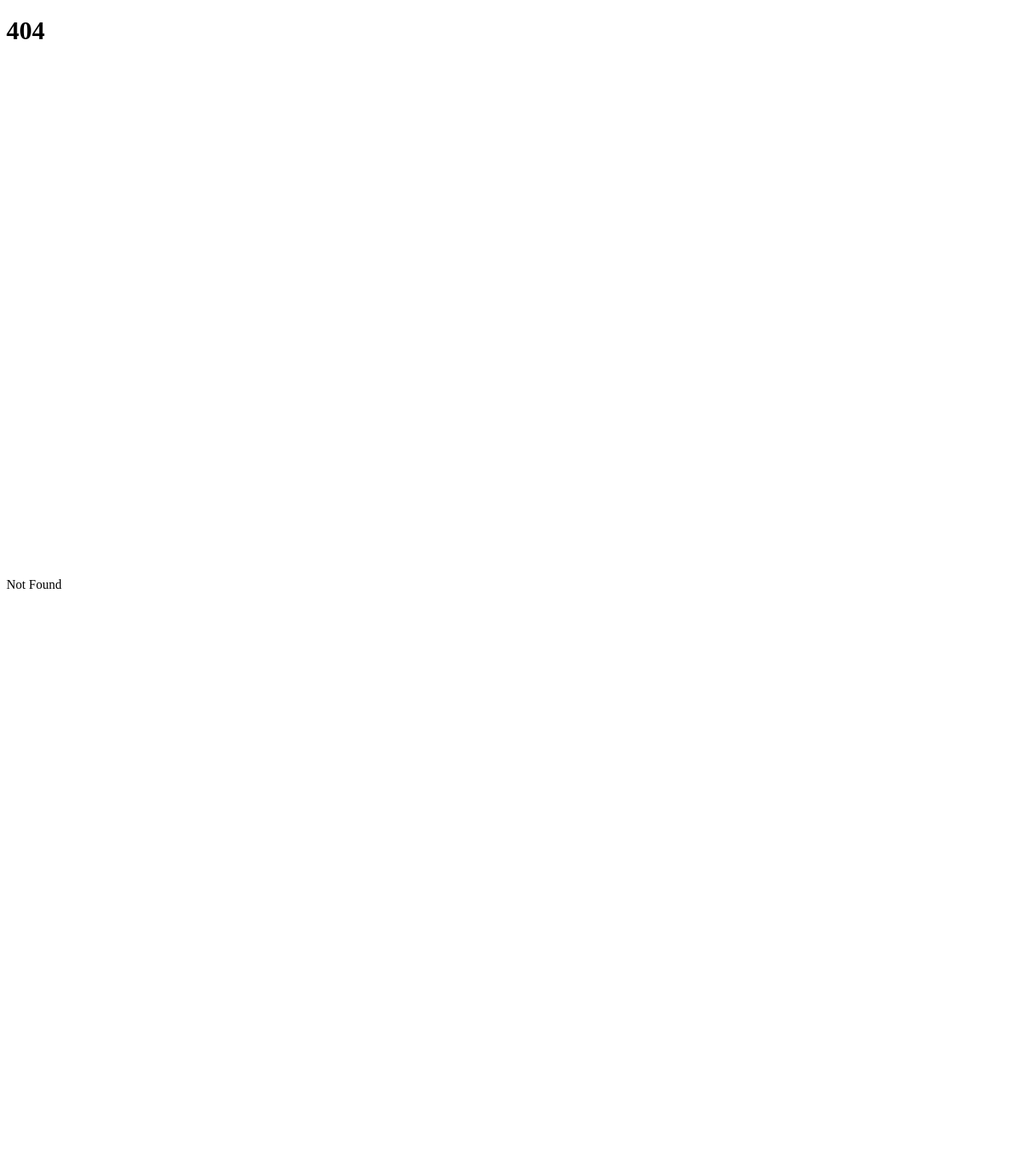
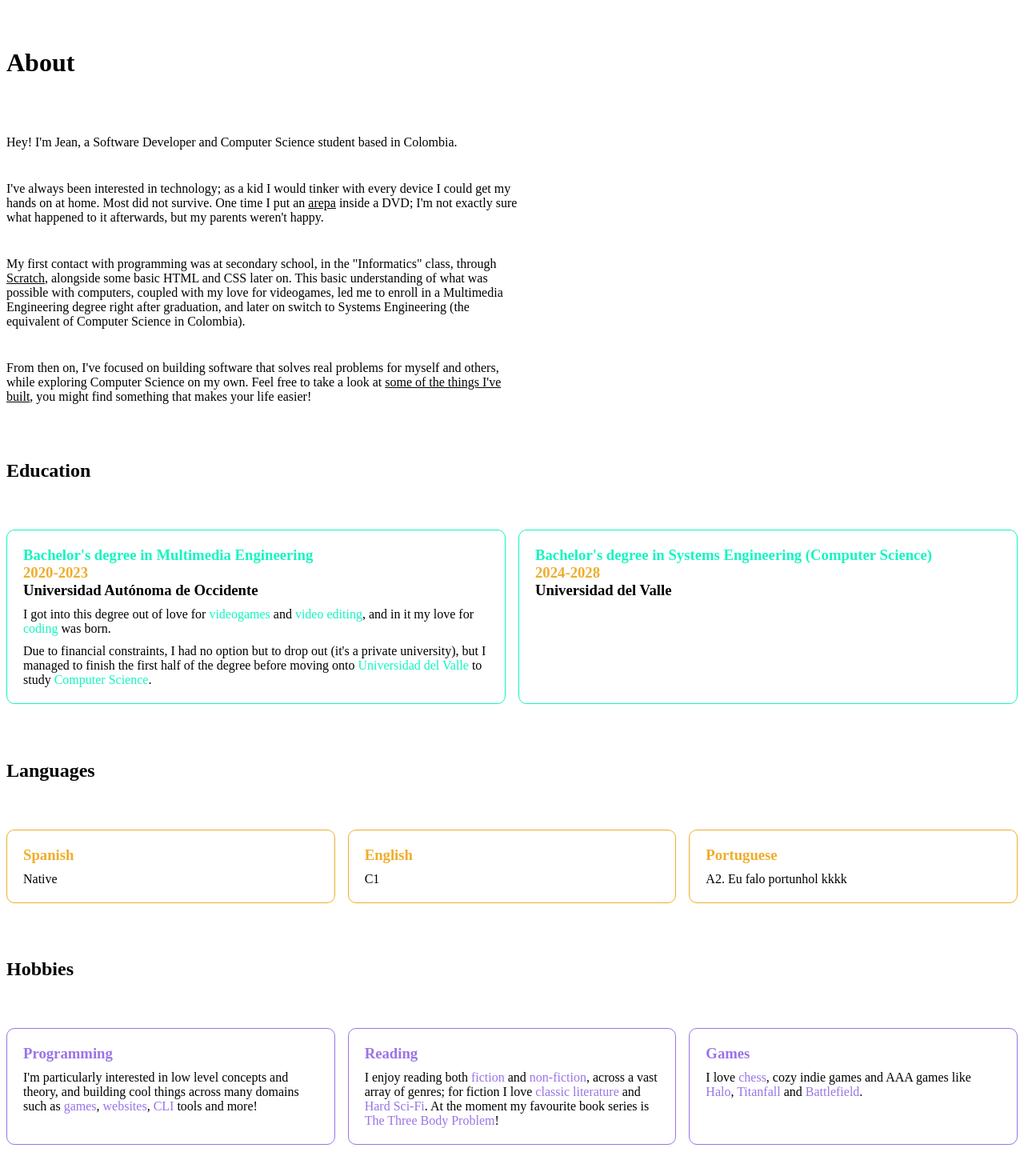
Before and after one commit to jeangiraldoo/jeangiraldoo.github.io, a SvelteKit app: page /about in a window 1280 px wide. Before the commit this address had no page. Shown: the part 52-1522 px from the top of the page at 80% size. Before the commit the page ends 816 px from the top, so only its background shows below. Built offline with nearby package versions, Linux system fonts and the light colour scheme.

Commit message:
feat: add `about` page

```diff
--- a/src/components/Header.svelte
+++ b/src/components/Header.svelte
@@ -24,6 +24,7 @@
     <a id="home-link" href="/">Jean Giraldo</a>
     <a href="/projects">Projects</a>
     <a href="/blog">Blog</a>
+    <a href="/about">About</a>
     <a href="/contact">Contact</a>
   </nav>
   <button id="theme-toggle" onclick={toggleTheme}>
--- /dev/null
+++ b/src/routes/about/+page.svelte
@@ -0,0 +1,190 @@
+<main>
+	<h1>About</h1>
+	<section id="background-section">
+		<p>
+			Hey! I'm Jean, a <span>Software Developer</span> and Computer Science student based in Colombia.
+		</p>
+		<p>
+			I've always been interested in technology; as a kid I would tinker with every device I could get
+			my hands on at home. Most did not survive. One time I put an <a href="https://en.wikipedia.org/wiki/Arepa">arepa</a> inside a DVD; I'm not exactly
+			sure what happened to it afterwards, but my parents weren't happy.
+		</p>
+		<p>
+			My first contact with programming was at secondary school, in the "Informatics" class, through <a href="https://scratch.mit.edu">Scratch</a>,
+			alongside some basic HTML and CSS later on. This basic understanding of what was possible with computers,
+			coupled with my love for videogames, led me to enroll in a Multimedia Engineering degree right after graduation,
+			and later on switch to Systems Engineering (the equivalent of Computer Science in Colombia).
+		</p>
+		<p>
+			From then on, I've focused on building software that solves real problems for myself and others,
+			while exploring Computer Science on my own. Feel free to take a look at
+			<a href="/projects">some of the things I've built</a>, you might find something that makes your life easier!
+		</p>
+
+	</section>
+
+	<section>
+		<h2>Education</h2>
+		<ul id="education-container">
+			<li class="education-instance">
+				<h3>Bachelor's degree in Multimedia Engineering</h3>
+				<h3>2020-2023</h3>
+				<h3>Universidad Autónoma de Occidente</h3>
+				<p>
+					I got into this degree out of love for <span>videogames</span> and <span>video editing</span>,
+					and in it my love for <span>coding</span> was born.
+				</p>
+				<p>
+					Due to financial constraints, I had no option but to drop out (it's a private university),
+					but I managed to finish the first half of the degree before moving onto <span>Universidad del Valle</span>
+					to study <span>Computer Science</span>.
+				</p>
+			</li>
+			<li class="education-instance">
+				<h3>Bachelor's degree in Systems Engineering (Computer Science)</h3>
+				<h3>2024-2028</h3>
+				<h3>Universidad del Valle</h3>
+			</li>
+		</ul>
+	</section>
+
+	<section>
+		<h2>Languages</h2>
+		<ul id="languages-container">
+			<li>
+				<h3>Spanish</h3>
+				<p>Native</p>
+			</li>
+			<li>
+				<h3>English</h3>
+				<p>C1</p>
+			</li>
+			<li>
+				<h3>Portuguese</h3>
+				<p>A2. Eu falo portunhol kkkk</p>
+			</li>
+		</ul>
+	</section>
+
+	<section>
+		<h2>Hobbies</h2>
+		<ul id="hobbies-container">
+			<li>
+				<h3>Programming</h3>
+				<p>
+					I'm particularly interested in low level concepts and theory,
+					and building cool things across many domains such as <span>games</span>,
+					<span>websites</span>, <span>CLI</span> tools and more!
+				</p>
+			</li>
+			<li>
+				<h3>Reading</h3>
+				<p>
+					I enjoy reading both <span>fiction</span> and <span>non-fiction</span>, across a vast array of genres;
+					for fiction I love <span>classic literature</span> and <span>Hard Sci-Fi</span>.
+					At the moment my favourite book series is <span>The Three Body Problem</span>!
+				</p>
+			</li>
+			<li>
+				<h3>Games</h3>
+				<p>
+					I love <span>chess</span>, cozy indie games and AAA games like <span>Halo</span>,
+					<span>Titanfall</span> and <span>Battlefield</span>.
+				</p>
+			</li>
+		</ul>
+	</section>
+</main>
+
+<style>
+main {
+	display: flex;
+	flex-direction: column;
+	gap: 50px;
+	margin: 40px auto;
+}
+
+h1,
+h2 {
+	color: var(--primary-colour);
+}
+
+section {
+	display: flex;
+	flex-direction: column;
+	gap: 40px;
+}
+
+section p {
+	color: var(--text-colour);
+	margin: 0;
+}
+
+section ul {
+	display: grid;
+	grid-template-columns: repeat(auto-fit, minmax(250px, 1fr));
+	gap: 1rem;
+	list-style: none;
+	margin: 0;
+	padding: 0;
+}
+
+section ul > li {
+	padding: 20px;
+	border: 1px solid var(--card-accent);
+	border-radius: 10px;
+}
+
+section ul h3 {
+	color: var(--card-accent);
+	margin: 0 0 10px 0;
+}
+
+section ul p {
+	margin: 0;
+	text-align: left;
+	color: var(--text-colour);
+}
+
+section ul p span {
+	color: var(--card-accent);
+}
+
+#education-container {
+	--card-accent: hsl(166, 92%, 52%);
+}
+
+#languages-container {
+	--card-accent: hsl(40, 85%, 55%);
+}
+
+#hobbies-container {
+	--card-accent: hsl(260, 70%, 68%);
+}
+
+.education-instance h3 {
+	margin: 0;
+	color: var(--text-colour);
+}
+
+.education-instance h3:first-child {
+	color: var(--card-accent);
+}
+
+.education-instance h3:nth-child(2) {
+	color: hsl(40, 85%, 55%);
+}
+
+.education-instance p {
+	margin: 10px 0 0 0;
+}
+
+#background-section a {
+	color: var(--primary-colour);
+}
+
+#background-section p {
+	text-align: left;
+	max-width: 80ch;
+}
+</style>
```
